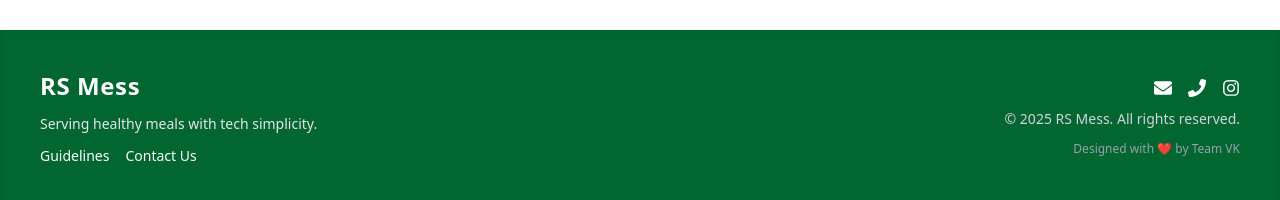
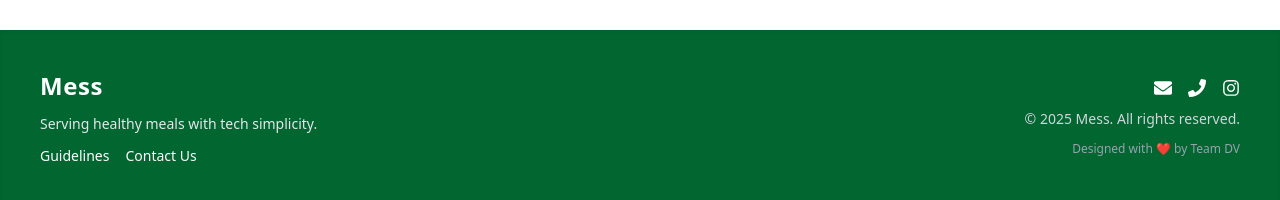
Before and after one commit to Vishalk1402/mess-management-system, a React (Vite) app in the folder client/: page / in a window 1280 px wide. Shown: the part 890-1090 px from the top of the page. Built offline with nearby package versions, Linux system fonts and the light colour scheme; no server answers.

Commit message:
Update Footer.jsx

```diff
--- a/client/src/components/Footer.jsx
+++ b/client/src/components/Footer.jsx
@@ -8,7 +8,7 @@ function Footer() {
 
         {/* Left Section */}
         <div className="text-center md:text-left space-y-3">
-          <h3 className="text-2xl font-bold text-white tracking-wide">RS Mess</h3>
+          <h3 className="text-2xl font-bold text-white tracking-wide">Mess</h3>
           <p className="text-sm text-gray-200">
             Serving healthy meals with tech simplicity.
           </p>
@@ -35,8 +35,8 @@ function Footer() {
               <FaInstagram />
             </a>
           </div>
-          <p className="text-sm text-gray-300">&copy; {new Date().getFullYear()} RS Mess. All rights reserved.</p>
-          <p className="text-xs text-gray-400">Designed with ❤️ by Team VK</p>
+          <p className="text-sm text-gray-300">&copy; {new Date().getFullYear()} Mess. All rights reserved.</p>
+          <p className="text-xs text-gray-400">Designed with ❤️ by Team DV</p>
         </div>
       </div>
 
```
